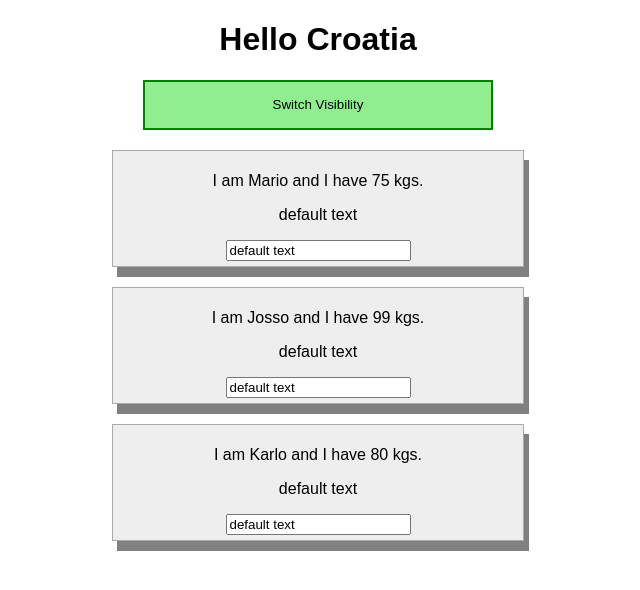
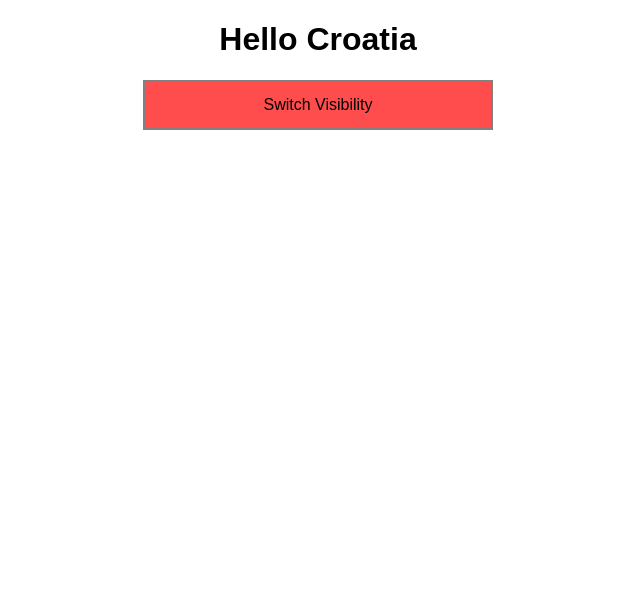
Before and after one commit to velebit-tech/react-complete-guide, a React (Create React App) app: page / in a window 1280 px wide. Shown: the top 590 px of the page, without its empty margins (322-962 px from the left). Built offline with nearby package versions, Linux system fonts and the light colour scheme.

Commit message:
section 5: working with css modules

```diff
--- a/package.json
+++ b/package.json
@@ -3,9 +3,11 @@
   "version": "0.1.0",
   "private": true,
   "dependencies": {
+    "radium": "^0.26.0",
     "react": "^16.13.1",
     "react-dom": "^16.13.1",
-    "react-scripts": "1.1.5"
+    "react-scripts": "1.1.5",
+    "styled-components": "^5.0.1"
   },
   "scripts": {
     "start": "react-scripts start",
--- a/src/App.js
+++ b/src/App.js
@@ -10,7 +10,7 @@ class App extends Component {
       { id: 'dfhsbvbx', name: 'Josso', weight: 99, child: 'default text' },
       { id: 'asfdasef', name: 'Karlo', weight: 80, child: 'default text' }
     ],
-    listVisibility: true
+    listVisibility: false
   }
 
   typingHandler = (event, index) => {
@@ -39,8 +39,9 @@ class App extends Component {
 
   render() {
     const buttonStyle = {
-      backgroundColor: 'lightgreen',
-      border: '2px solid green',
+      fontSize: '16px',
+      backgroundColor: '#ff4d4d',
+      border: '2px solid gray',
       width: '350px',
       height: '50px'
     };
@@ -62,6 +63,8 @@ class App extends Component {
           })}
         </div>
       );
+
+    buttonStyle.backgroundColor = 'lightgreen';
     }
 
     return (
```
Also changed, not shown: 1 other file (tests, documents, lock files or other folders).
